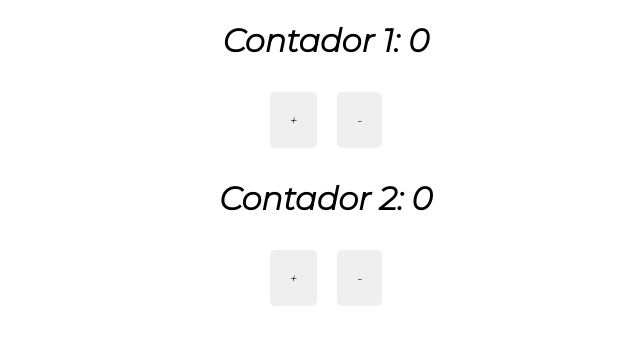
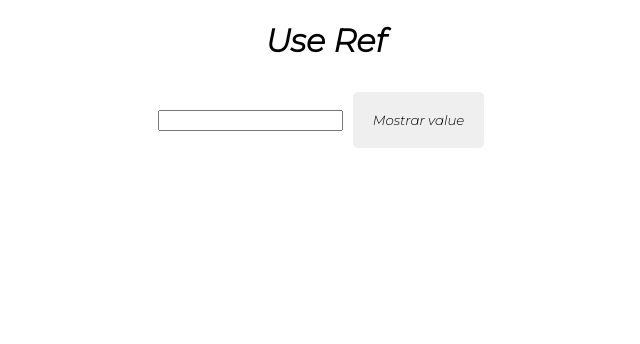
Before and after one commit to JordanGMaria/react-hooks, a React (Create React App) app: page /useRef in a window 1280 px wide. Before the commit this address led to /useReducer. Shown: the top 344 px of the page, without its empty margins (314-954 px from the left). Built offline with nearby package versions, Linux system fonts and the light colour scheme.

Commit message:
exemplo de Use Ref

```diff
--- /dev/null
+++ b/src/UseRef/index.js
@@ -0,0 +1,18 @@
+import React, { useRef, useEffect } from 'react'
+
+export default function useRefPage() {
+
+    const input = useRef(null);
+
+    function alertValue(){
+        alert(input.current.value)
+    }
+
+    return (
+        <div>
+            <h1>Use Ref </h1>
+            <input ref={input} />
+            <button className="button" onClick={alertValue}>Mostrar value</button>
+        </div>
+    )
+}
--- a/src/routes.js
+++ b/src/routes.js
@@ -4,6 +4,7 @@ import useMemo from "./useMemo";
 import useReducer from "./useReducer";
 import useContext from "./useContext";
 import useCallback from './useCallback';
+import useRef from './UseRef';
 
 const Routes = () => (
   <Switch>
@@ -11,6 +12,7 @@ const Routes = () => (
     <Route exact path="/useReducer" component={useReducer} />
     <Route exact path="/useContext" component={useContext} />
     <Route exact path="/useCallback" component={useCallback} />
+    <Route exact path="/useRef" component={useRef} />
     <Route exact path="/">
       <Redirect to="/useReducer" />
     </Route>
--- a/src/useCallback/index.js
+++ b/src/useCallback/index.js
@@ -36,6 +36,7 @@ export default function useCallbackPage() {
 
   return (
     <div>
+      <h1>Use Callback</h1>
       Contador: {contador}
       <button className="button" onClick={incrementarCallback}>+</button>
       <button className="button" onClick={decrementarCallback}>-</button>
--- a/src/useReducer/index.js
+++ b/src/useReducer/index.js
@@ -25,6 +25,7 @@ export default function useReducerPage() {
 
   return (
     <div>
+      <h1>Use Reducer</h1>
       <h1>Contador 1: {contador.contador1}</h1>
       <button
         className="button"
```
